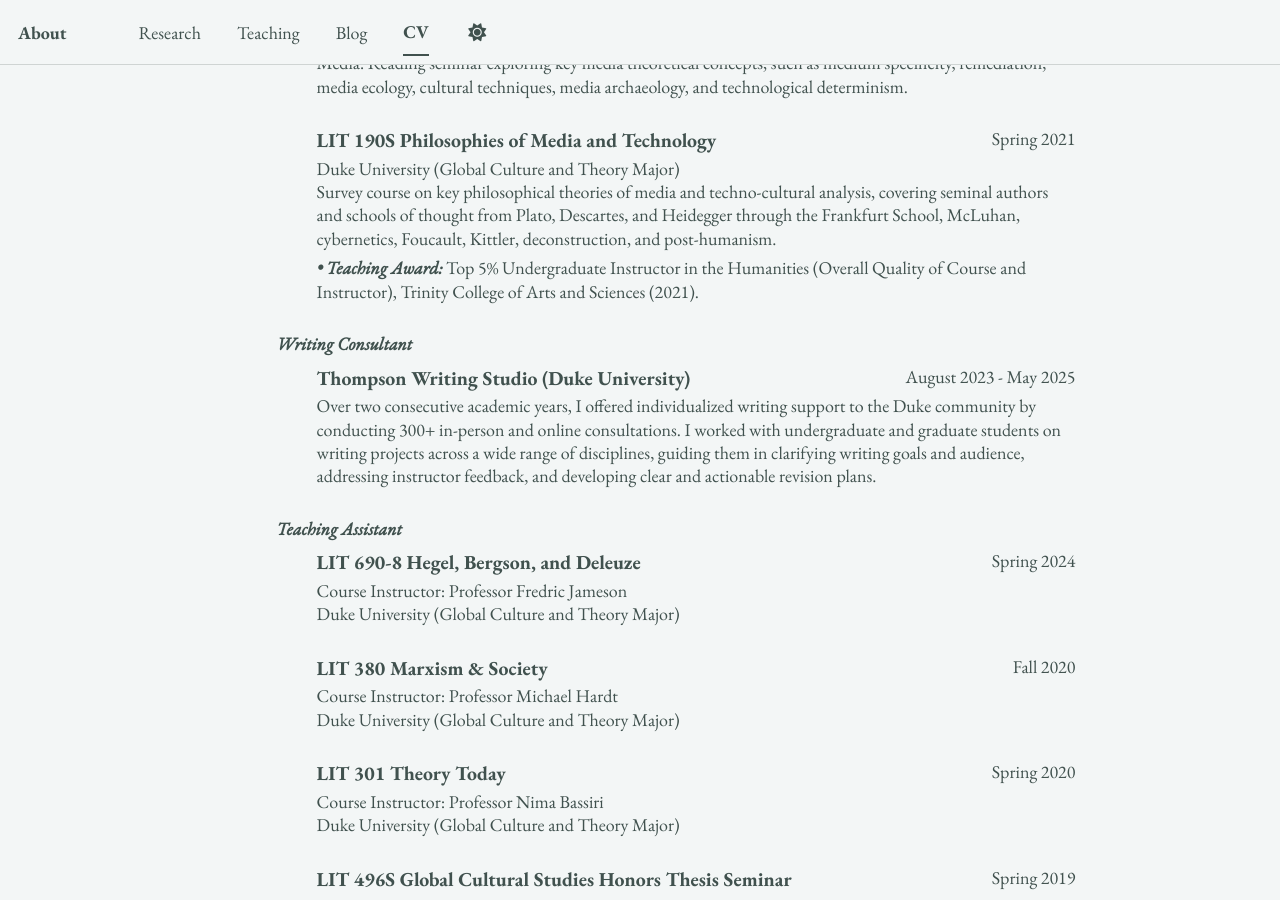
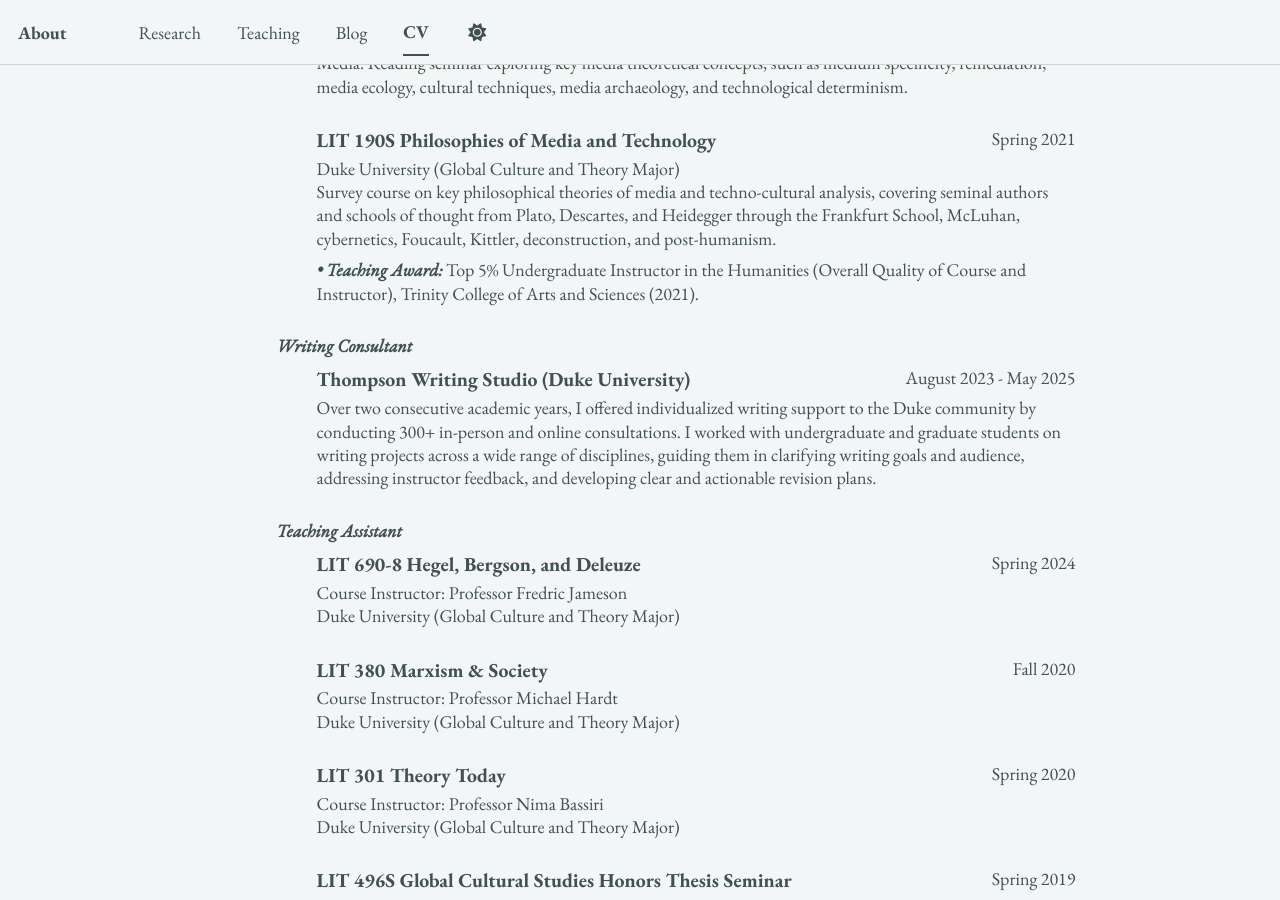
Before and after one commit to epujol90/epujol90.github.io, a Jekyll site: the page built from _pages/cv-json.md, in a window 1280 px wide and 900 px high, scrolled down 5817 px. Built offline with Jekyll 4.4.1, drawn with Linux system fonts in a browser that asks for light colours; a script bundle is joined from its source files by our own code; library files that are not in the unit come from our copies.

Commit message:
Update cv.json

```diff
--- a/_data/cv.json
+++ b/_data/cv.json
@@ -341,7 +341,7 @@
       "institution": "Duke University (Global Culture and Theory Major)",
       "date": "Spring 2021",
       "role": "",
-      "description": "Survey course on key philosophical theories of media and techno-cultural analysis, covering seminal authors and schools of thought from Plato, Descartes, and Heidegger through the Frankfurt School, McLuhan, cybernetics, Foucault, Kittler, deconstruction, and post-humanism.<span style=\"display: block; margin-top: 0.35em;\"></span><strong><em>&#8226; Teaching Award:</em></strong> Top 5% Undergraduate Instructor in the Humanities (Overall Quality of Course and Instructor), Trinity College of Arts and Sciences (2021).",
+      "description": "Survey course on key philosophical theories of media and techno-cultural analysis, covering seminal authors and schools of thought from Plato, Descartes, and Heidegger through the Frankfurt School, McLuhan, cybernetics, Foucault, Kittler, deconstruction, and post-humanism.<span style=\"display: block; margin-top: 0.45em;\"></span><strong><em>&#8226; Teaching Award:</em></strong> Top 5% Undergraduate Instructor in the Humanities (Overall Quality of Course and Instructor), Trinity College of Arts and Sciences (2021).",
       "category": "Instructor of Record"
     },
     {
```
